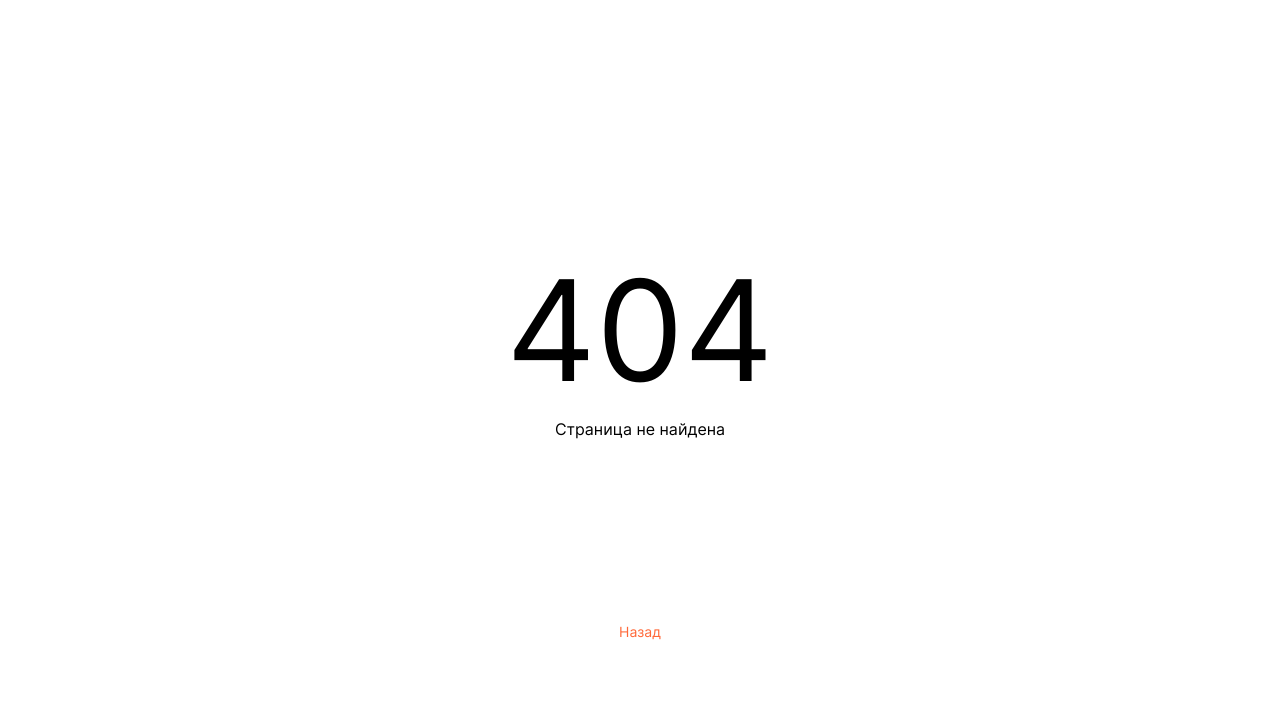
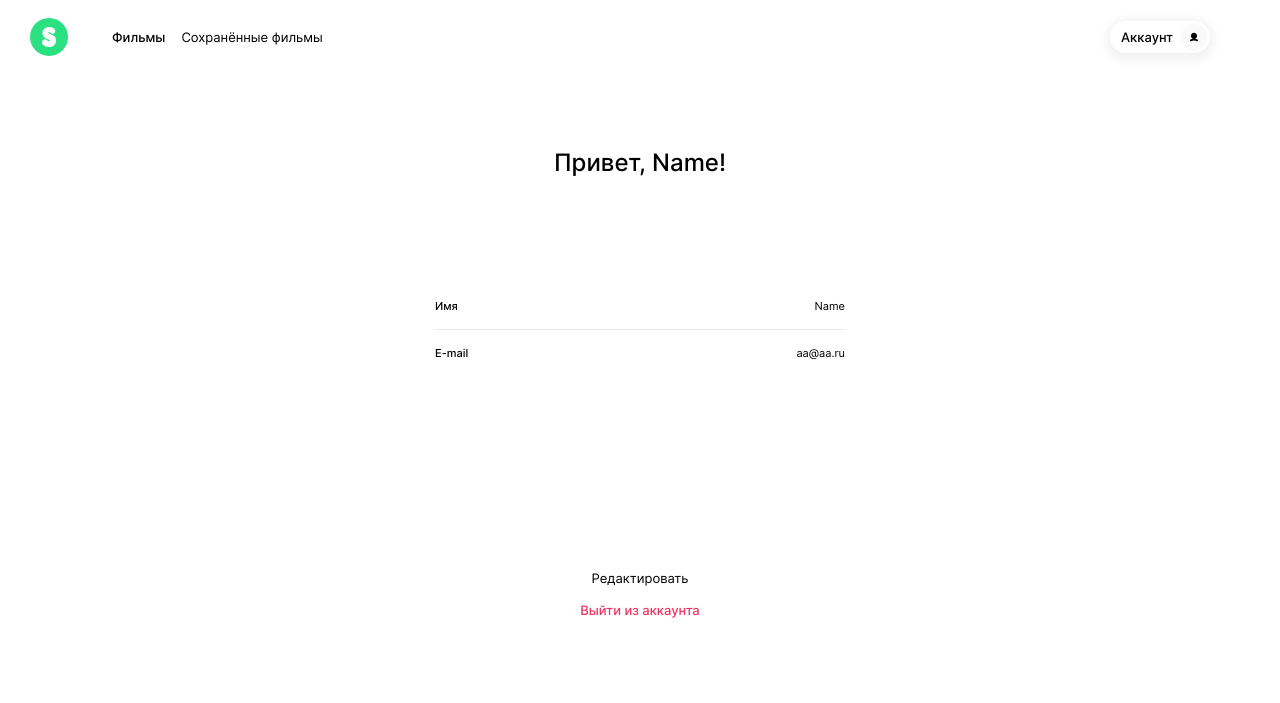
Before and after one commit to Anterul/movies-explorer-frontend, a React app: page /profile in a window 1280 px wide. Before the commit this address had no page. Built offline with nearby package versions, Linux system fonts and the light colour scheme.

Commit message:
feat: создать /profile

```diff
--- a/src/components/App/App.js
+++ b/src/components/App/App.js
@@ -7,6 +7,7 @@ import Register from "../Register/Register";
 import Login from "../Login/Login";
 import ResultNotFound from "../ResultNotFound/ResultNotFound";
 import MenuPopup from "../MenuPopup/MenuPopup";
+import Profile from "../Profile/Profile";
 // contexts
 import { CurrentUserContext } from "../../contexts/CurrentUserContext";
 // react tools
@@ -20,15 +21,15 @@ function App() {
   }
 
   const [currentUser, setCurrentUser] = useState({
-    userName: "",
-    userEmail: "",
-    _id: "",
+    name: "Name", // временно Name, вернуть ""
+    email: "aa@aa.ru",
   });
 
   const [isMenuPopupOpen, setIsMenuPopupOpen] = useState(false);
   function handleIsMenuPopupOpen() {
     setIsMenuPopupOpen(true);
   }
+
   function closeAllPopups() {
     setIsMenuPopupOpen(false);
   }
@@ -40,15 +41,30 @@ function App() {
           <Route
             path="/"
             element={
-              <Header
-                isLoggedIn={isLoggedIn}
-                onMenuClick={handleIsMenuPopupOpen}
-              />
+              <>
+                <Header
+                  isLoggedIn={isLoggedIn}
+                  onMenuClick={handleIsMenuPopupOpen}
+                />
+                <Footer />
+              </>
             }
           />
-          <Route path="/" element={<Footer />} />
+
           <Route path="/signup" element={<Register />} />
           <Route path="/signin" element={<Login />} />
+          <Route
+            path="/profile"
+            element={
+              <>
+                <Header
+                  isLoggedIn={isLoggedIn}
+                  onMenuClick={handleIsMenuPopupOpen}
+                />
+                <Profile />
+              </>
+            }
+          />
           <Route path="*" element={<ResultNotFound />} />
         </Routes>
         <MenuPopup
--- a/src/components/Header/Header.css
+++ b/src/components/Header/Header.css
@@ -144,6 +144,7 @@
   line-height: 12px;
   font-weight: 500;
   text-align: center;
+  text-decoration: none;
   color: #000;
 }
 
--- a/src/components/Header/Header.js
+++ b/src/components/Header/Header.js
@@ -42,7 +42,9 @@
                 </Link>
               </div>
               <button className="header__profile-button" type="button">
-                <p className="header__account-text">Аккаунт</p>
+                <Link className="header__account-text" to="/profile">
+                  Аккаунт
+                </Link>
                 <div className="header__account-icon"></div>
               </button>
             </div>
--- a/src/components/MenuPopup/MenuPopup.css
+++ b/src/components/MenuPopup/MenuPopup.css
@@ -35,17 +35,13 @@
 .menu-popup__container {
   margin: 0;
   position: fixed;
-  top: 50%;
-  left: 50%;
+  top: 0;
+  right: 0;
   width: 320px;
   height: 100vh;
   flex-direction: column;
   align-items: center;
   background-color: #fff;
-  -ms-transform: translate(-50%, -50%);
-  -moz-transform: translate(-50%, -50%);
-  -webkit-transform: translate(-50%, -50%);
-  transform: translate(-50%, -50%);
   display: flex;
   z-index: 1;
 }
@@ -127,6 +123,7 @@
   line-height: 12px;
   font-weight: 500;
   text-align: center;
+  text-decoration: none;
   color: #000;
 }
 
@@ -143,3 +140,9 @@
   background-size: 10px 10px;
   background-position: center center;
 }
+
+@media screen and (min-width: 768px) {
+  .menu-popup__container {
+    width: 520px;
+  }
+}
--- a/src/components/MenuPopup/MenuPopup.js
+++ b/src/components/MenuPopup/MenuPopup.js
@@ -10,18 +10,28 @@ function MenuPopup({ isOpen, onClose }) {
           onClick={onClose}
         ></button>
         <div className="menu-popup__link-container">
-          <Link className="menu-popup__link" to="/">
+          <Link className="menu-popup__link" to="/" onClick={onClose}>
             Главная
           </Link>
-          <Link className="menu-popup__link" to="/movies">
+          <Link className="menu-popup__link" to="/movies" onClick={onClose}>
             Фильмы
           </Link>
-          <Link className="menu-popup__link" to="/saved-movies">
+          <Link
+            className="menu-popup__link"
+            to="/saved-movies"
+            onClick={onClose}
+          >
             Сохранённые фильмы
           </Link>
         </div>
         <button className="menu-popup__account-button" type="button">
-          <p className="manu-popup__account-text">Аккаунт</p>
+          <Link
+            className="manu-popup__account-text"
+            to="/profile"
+            onClick={onClose}
+          >
+            Аккаунт
+          </Link>
           <div className="manu-popup__account-icon"></div>
         </button>
       </div>
--- /dev/null
+++ b/src/components/Profile/Profile.css
@@ -0,0 +1,108 @@
+.profile {
+  display: flex;
+  flex-direction: column;
+  align-items: center;
+  width: 320px;
+  background-color: #fff;
+}
+
+.profile__title {
+  margin: 70px 0 80px 0;
+  padding: 0;
+  font-size: 24px;
+  font-weight: 500;
+  line-height: 29px;
+  text-align: center;
+  color: #000;
+}
+
+.profile__text-contailer {
+  margin: 0 0 16px 0;
+  padding: 0;
+  width: 260px;
+  height: auto;
+  display: flex;
+  justify-content: space-between;
+}
+
+.profile__text-container_email {
+  margin-bottom: 0;
+  padding-top: 17px;
+  border-top: 1px solid #e8e8e8;
+}
+
+.profile__text {
+  margin: 0;
+  padding: 0;
+  font-size: 11px;
+  font-weight: 500;
+  line-height: 13px;
+  text-align: center;
+  color: #000;
+}
+
+.profile__text_current-user {
+  font-weight: 400;
+}
+
+.profile__button {
+  margin: 0;
+  padding: 0;
+  width: 100%;
+  max-width: 300px;
+  font-size: 12px;
+  line-height: 15px;
+  border: none;
+  background-color: #fff;
+  cursor: pointer;
+  transition: opacity 0.3s;
+}
+
+.profile__button:hover {
+  opacity: 0.85;
+}
+
+.profile__button_type_redact {
+  margin-top: 379px;
+  font-weight: 400;
+  color: #000;
+}
+
+.profile__button_type_exit {
+  margin: 16px 0 40px 0;
+  font-weight: 500;
+  color: #ee3465;
+}
+
+@media screen and (min-width: 768px) {
+  .profile {
+    width: 768px;
+  }
+
+  .profile__title {
+    margin: 236px 0 96px 0;
+  }
+
+  .profile__text-contailer {
+    width: 410px;
+  }
+
+  .profile__button {
+    font-size: 13px;
+    line-height: 16px;
+  }
+
+  .profile__button_type_redact {
+    margin-top: 210px;
+  }
+}
+
+@media screen and (min-width: 1280px) {
+  .profile {
+    width: 1280px;
+  }
+
+  .profile__title {
+    margin: 74px 0 123px 0;
+  }
+}
--- /dev/null
+++ b/src/components/Profile/Profile.js
@@ -0,0 +1,37 @@
+import { useContext } from "react";
+import { CurrentUserContext } from "../../contexts/CurrentUserContext";
+
+function Profile() {
+  const currentUser = useContext(CurrentUserContext);
+  return (
+    <div className="profile">
+      <h2 className="profile__title">Привет, {currentUser.name}!</h2>
+      <div className="profile__text-contailer">
+        <p className="profile__text">Имя</p>
+        <p className="profile__text profile__text_current-user">
+          {currentUser.name}
+        </p>
+      </div>
+      <div className="profile__text-contailer profile__text-container_email">
+        <p className="profile__text">E-mail</p>
+        <p className="profile__text profile__text_current-user">
+          {currentUser.email}
+        </p>
+      </div>
+      <button
+        className="profile__button profile__button_type_redact"
+        type="button"
+      >
+        Редактировать
+      </button>
+      <button
+        className="profile__button profile__button_type_exit"
+        type="button"
+      >
+        Выйти из аккаунта
+      </button>
+    </div>
+  );
+}
+
+export default Profile;
--- a/src/index.css
+++ b/src/index.css
@@ -7,6 +7,7 @@
 @import url(./components/Footer/Footer.css);
 @import url(./components/ResultNotFound/ResultNotFound.css);
 @import url(./components/MenuPopup/MenuPopup.css);
+@import url(./components/Profile/Profile.css);
 /*
 @import url();
 @import url();
```
